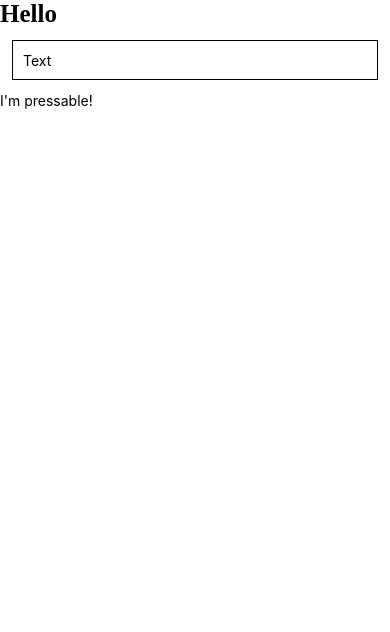
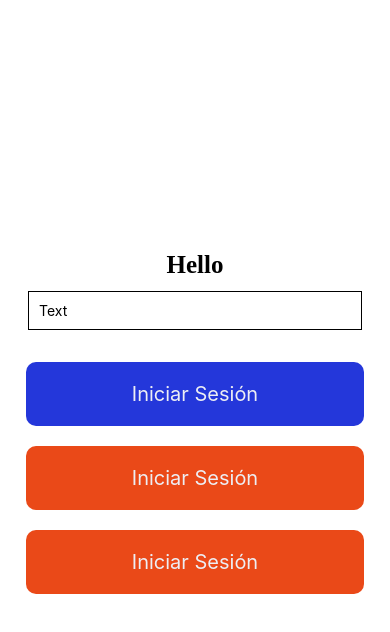
Before and after one commit to RafaelLB1102/Primera-App-moviles, a React Native app: screen / in a window 390 px wide. Shown: the top 632 px of the page. Built offline with nearby package versions, Linux system fonts and the light colour scheme.

Commit message:
New user form

```diff
--- a/App.tsx
+++ b/App.tsx
@@ -1,72 +1,112 @@
-/**
- * Sample React Native App
- * https://github.com/facebook/react-native
- *
- * @format
- */
+import React, { useState } from 'react';
+import { Text, StyleSheet, View, TextInput, Pressable, Modal } from 'react-native';
+import { Form } from './src/components/Form';
 
-import React,{useState} from 'react';
-import {Alert, TextInput, SafeAreaView, Text, StyleSheet, Pressable, Modal } from 'react-native'
+function App(): JSX.Element {
+  const [text, onChangeText] = useState('Text');
+  const [modalVisible, setModalVisible] = useState(false);
+  const [modalVisible2, setModalVisible2] = useState(false);
+  const [modalVisibleForm, setModalVisibleForm] = useState(false);
+
+  console.log(modalVisible2)
 
 
-
-function App(): JSX.Element {
-
-  const [text, onChangeText] = React.useState('Text');
-  const [modalVisible, setModalVisible] = useState(false);
-
   return (
-    <SafeAreaView>
+    <View style={styles.container}>
       <Text style={styles.baseText}>Hello</Text>
       <TextInput
         style={styles.input}
         onChangeText={onChangeText}
         value={text}
       />
-      <Pressable onPress={() => setModalVisible(!modalVisible)}
-        onPressIn={() => { console.log("espichado in") }}
-        onLongPress = {() => {console.log("Please release me")}}
-        style={({ pressed }) => [
-          {
-            backgroundColor: pressed ? 'rgb(210, 230, 255)' : 'white',
-          }]}
-      >
-        <Text>I'm pressable!</Text>
+      {/* Sección botón1 */}
+      <Pressable
+        onPress={() => setModalVisible(!modalVisible)}
+        onLongPress={() => console.log('Please realese me')}
+        style={styles.btnStyle}>
+        <Text style={styles.btnTxtStyle}>iniciar sesión</Text>
       </Pressable>
-      <Modal
-        animationType="slide"
-        visible={modalVisible}
-        onRequestClose={() => {
-          Alert.alert('Modal has been closed.');
-          setModalVisible(!modalVisible);
-        }}
-        >
-          <Text>Ventana Modal</Text>
+
+      {/* Sección botón2 */}
+      <Pressable
+        onPress={() => setTimeout(() => { setModalVisible2(true) }, 2000)}
+        style={styles.btnStyleRed}>
+        <Text style={styles.btnTxtStyle}>iniciar sesión</Text>
+      </Pressable>
+
+      {/* Sección botón2 */}
+      <Pressable
+        onPress={() => setModalVisibleForm(true)}
+        style={styles.btnStyleRed}>
+        <Text style={styles.btnTxtStyle}>iniciar sesión</Text>
+      </Pressable>
+      <Form modalVisibleForm={modalVisibleForm}></Form>
+
+      {/* Sección ventana modal */}
+      <Modal animationType="slide" visible={modalVisible}>
+        <Text>Ventana modal</Text>
+        <TextInput
+          style={styles.input}
+          onChangeText={onChangeText}
+          value={text}
+        />
+        <TextInput
+          style={styles.input}
+          onChangeText={onChangeText}
+          value={text}
+        />
       </Modal>
-    </SafeAreaView>
 
+      {/* Modal2 */}
+      <Modal animationType='fade' visible={modalVisible2}>
+        <Text>Mostrar por 3 seg</Text>
+      </Modal>
+    </View>
   );
 }
 
+const onPressFunction = () => {
+  console.log('Click');
+}
 
-const styles = StyleSheet.create({
+const styles = StyleSheet.create(
+  {
+    container: {
+      flex: 1,
+      justifyContent: 'center',
+      marginHorizontal: 16,
+    },
     baseText: {
       fontSize: 25,
-    fontWeight: "bold",
-    fontFamily: 'Cochin',
+      textAlign: 'center',
+      fontWeight: '600',
+      fontFamily: 'MountainsofChristmas-Regular',
     },
     input: {
-    height: 40,
       margin: 12,
       borderWidth: 1,
       padding: 10,
     },
-});
-
-
-function onPressFunction() {
-  console.log("Click");
-
+    btnStyle: {
+      backgroundColor: '#2437DA',
+      padding: 20,
+      marginTop: 20,
+      marginHorizontal: 10,
+      borderRadius: 10
+    },
+    btnStyleRed: {
+      backgroundColor: '#EA4918',
+      padding: 20,
+      marginTop: 20,
+      marginHorizontal: 10,
+      borderRadius: 10
+    },
+    btnTxtStyle: {
+      textAlign: 'center',
+      color: '#EDEEF4',
+      fontSize: 20,
+      textTransform: 'capitalize'
     }
-
+  }
+)
 export default App;
--- /dev/null
+++ b/src/components/Form.js
@@ -0,0 +1,51 @@
+import React, { useState } from "react";
+import {Modal, SafeAreaView, StyleSheet, Text, ScrollView, View, TextInput} from 'react-native'
+
+export const Form = ({modalVisibleForm}) => {
+    const {userName,SetUserName} = useState("")
+    const {email,SetEmail} = useState("")
+    const {age,SetAge} = useState(0)
+
+
+    return (
+      <Modal animationType="slide" visible={modalVisibleForm}>
+        <SafeAreaView style={styles.content}>
+          <Text>Formulario de registro</Text>
+          <ScrollView>
+              <View>
+                <TextInput placeholder="Nombre de Usuario"
+                  placeholderTextColor={'#203474'}
+                  value = {userName}
+                  onChange = {SetUserName}>
+                </TextInput>
+
+                <TextInput placeholder="Correo Electrónico"
+                  placeholderTextColor={'#203474'}
+                  value = {email}
+                  onChange = {SetEmail}>
+                </TextInput>
+
+                <TextInput placeholder="Edad"
+                  placeholderTextColor={'#203474'}
+                  value = {age}
+                  onChange = {SetAge}>
+                </TextInput>
+              </View>
+
+
+
+
+          </ScrollView>
+        </SafeAreaView>
+      </Modal>
+    );
+  };
+
+const styles = StyleSheet.create({
+  content : {
+    flex: 1,
+    justifyContent: 'center',
+    marginHorizontal: 16,
+  }
+
+})
```
Lines whose indentation alone changed are shown as unchanged.
